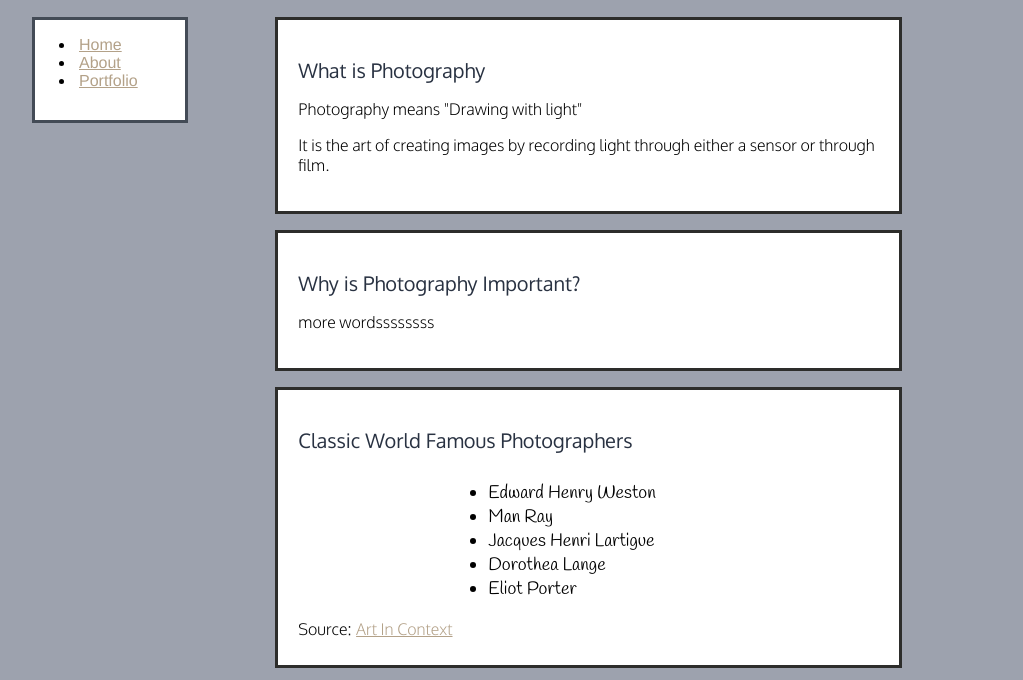
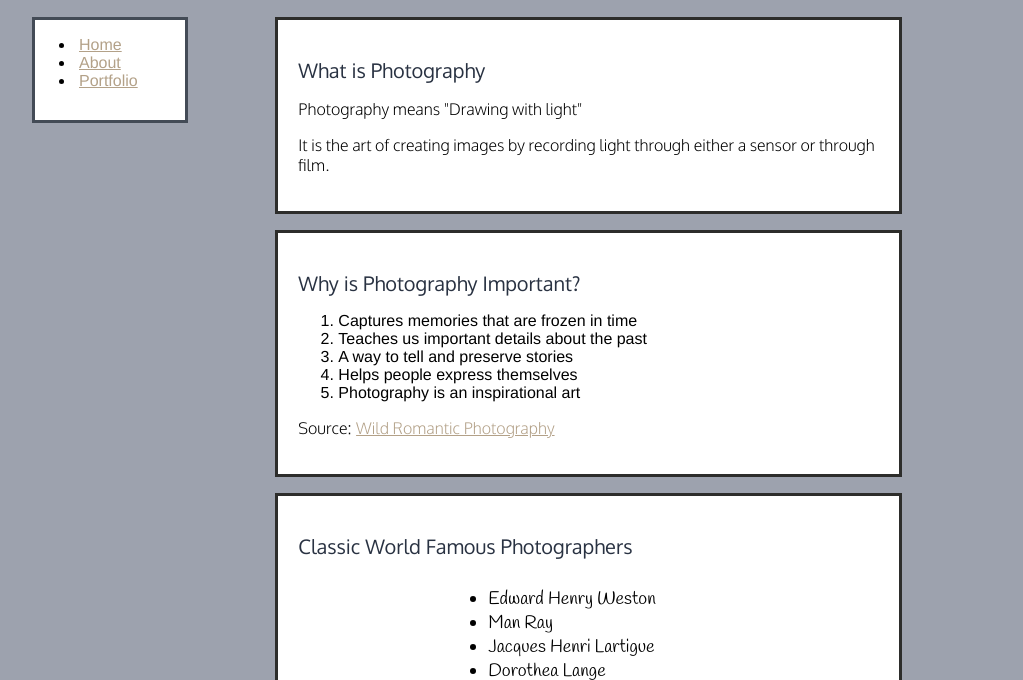
Before and after one commit to AHaas195/ahaas195.github.io, a plain HTML site: page index.html in a window 1280 px wide. Shown: the part 117-797 px from the top of the page, without its empty margins (128-1151 px from the left). Drawn offline with Linux system fonts and the light colour scheme.

Commit message:
Update index.html

```diff
--- a/index.html
+++ b/index.html
@@ -30,7 +30,14 @@
 
       <section class="intro">
         <h2> Why is Photography Important?</h2>
-        <p>more wordssssssss</p>
+        <ol id="why">
+          <li>Captures memories that are frozen in time</li>
+          <li>Teaches us important details about the past</li>
+          <li>A way to tell and preserve stories</li>
+          <li>Helps people express themselves</li>
+          <li>Photography is an inspirational art</li>
+        </ol>
+        <p id="romantic"> Source: <a href="https://wildromanticphotography.com/melbourne/tips-advice/why-is-photography-important/#:~:text=Photographs%20play%20an%20important%20role%20in%20everyone's%20life%20%E2%80%93%20they%20connect,to%20know%20who%20we%20are.&text=Photography%20has%20the%20power%20to,a%20change%20for%20the%20better.">Wild Romantic Photography</a></p>
       </section>
 
       <section class="intro">
@@ -40,7 +47,7 @@
           <li>Man Ray</li>
           <li>Jacques Henri Lartigue</li>
           <li>Dorothea Lange </li>
-          <li>Eliot Porter</li>
+          <li>Annie Leibovitz</li>
         </ul>
         <p id="first-source">Source: <a href="https://artincontext.org/famous-photographers/">Art In Context</a></p>
       </section>
```
